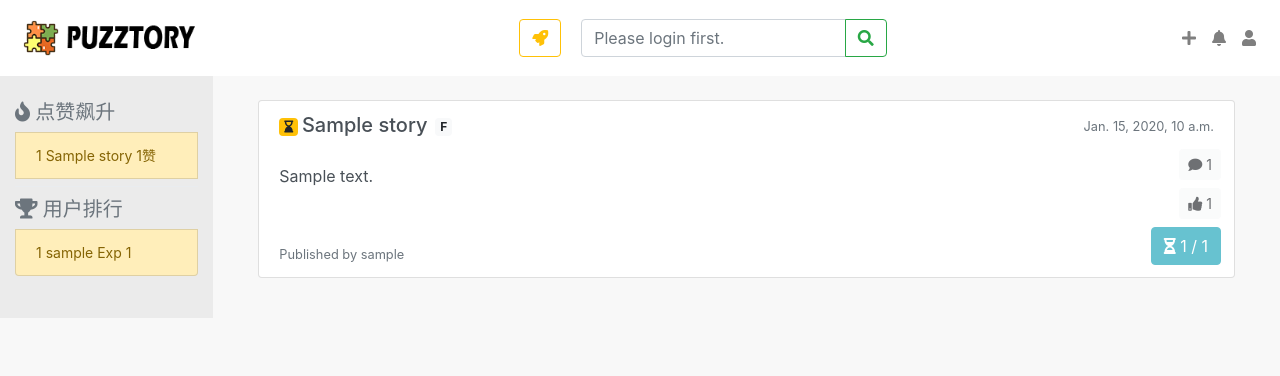
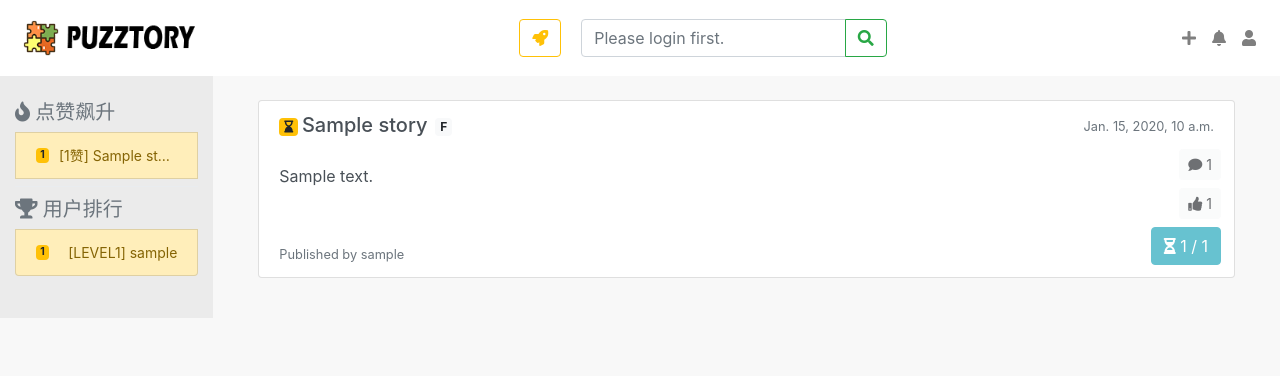
Before and after one commit to KaLuLas/ProjectPuzzoryAlter, a Django app: page / in a window 1280 px wide. Shown: the top 376 px of the page. Run offline with Django 3.2, Linux system fonts and the light colour scheme; tables that the repository leaves empty hold one stand-in row (values such as "Sample post"); some libraries are stand-ins or nearby versions.

Commit message:
不做了fuckyou

```diff
--- a/templates/index.html
+++ b/templates/index.html
@@ -250,13 +250,13 @@
                         {% if forloop.counter > 1 %}
                         <a href="{% url 'story_page' story.id %}"
                             class="list-group-item list-group-item-action d-flex justify-content-between align-items-center menu-text" style="font-size:14px">
-                            <div class="menu-text">{{ forloop.counter }} {{ story.title }} {{story.likescount}}赞</div>
+                            <span class="badge badge-secondary" style="margin-right: 10px">{{ forloop.counter }}</span> <div class="menu-text"> [{{story.likescount}}赞] {{ story.title }} </div>
                         </a>
 
                         {% else %}
                         <a href="{% url 'story_page' story.id %}"
                             class="list-group-item list-group-item-warning d-flex justify-content-between align-items-center menu-text" style="font-size:14px">
-                            <div class="menu-text">{{ forloop.counter }} {{ story.title }} {{story.likescount}}赞</div>
+                            <span class="badge badge-warning" style="margin-right: 10px">{{ forloop.counter }}</span> <div class="menu-text"> [{{story.likescount}}赞] {{ story.title }} </div>
                         </a>
                         {% endif %}
                         {% endfor %}
@@ -273,13 +273,13 @@
                         {% if forloop.counter > 1 %}
                         <a href="{% url 'user_page' user.email %}"
                             class="list-group-item list-group-item-action d-flex justify-content-between align-items-center menu-text" style="font-size:14px">
-                            <div class="menu-text">{{ forloop.counter }} {{ user.nickname }} Exp {{user.experience}}</div>
+                            <span class="badge badge-secondary" style="margin-right: 10px">{{ forloop.counter }}</span> <div class="menu-text"> [LEVEL{{user.experience}}] {{ user.nickname }} </div>
                         </a>
 
                         {% else %}
                         <a href="{% url 'user_page' user.email %}"
                             class="list-group-item list-group-item-warning d-flex justify-content-between align-items-center menu-text" style="font-size:14px">
-                            <div class="menu-text">{{ forloop.counter }} {{ user.nickname }} Exp {{user.experience}}</div>
+                            <span class="badge badge-warning" style="margin-right: 10px">{{ forloop.counter }}</span> <div class="menu-text"> [LEVEL{{user.experience}}] {{ user.nickname }} </div>
                         </a>
                         {% endif %}
                         {% endfor %}
```
